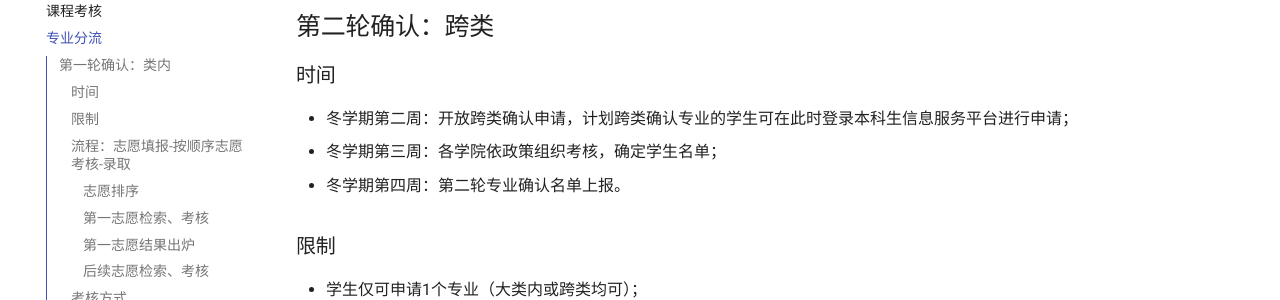
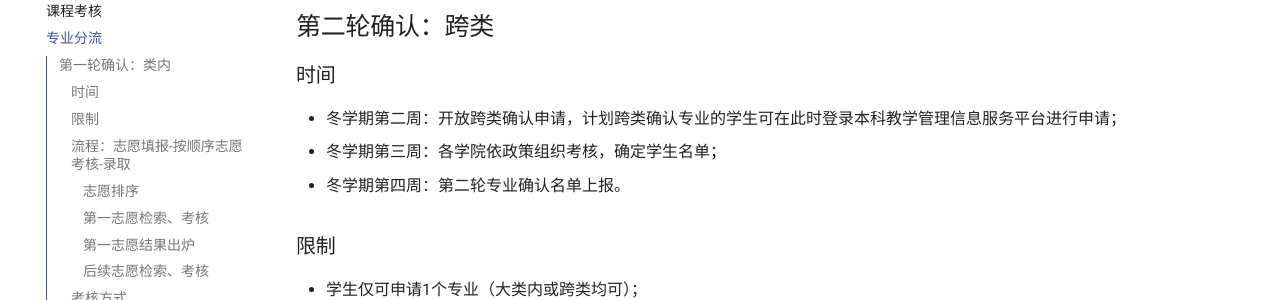
Before and after one commit to mini-full/zju-welcome, an MkDocs documentation site: the page built from docs/learning/declaring_major.md, in a window 1280 px wide and 900 px high, scrolled down 1861 px. Shown: the part 151-451 px from the top of the window. Built offline with MkDocs 1.6.1 and Material for MkDocs 9.7.7, drawn with Linux system fonts in a browser that asks for light colours; comment, search, counter and statistics services are not loaded.

Commit message:
Update declaring_major.md

```diff
--- a/docs/learning/declaring_major.md
+++ b/docs/learning/declaring_major.md
@@ -72,7 +72,7 @@
 
 ### 时间
 
-- 冬学期第二周：开放跨类确认申请，计划跨类确认专业的学生可在此时登录本科生信息服务平台进行申请；
+- 冬学期第二周：开放跨类确认申请，计划跨类确认专业的学生可在此时登录本科教学管理信息服务平台进行申请；
 - 冬学期第三周：各学院依政策组织考核，确定学生名单；
 - 冬学期第四周：第二轮专业确认名单上报。
 
```
